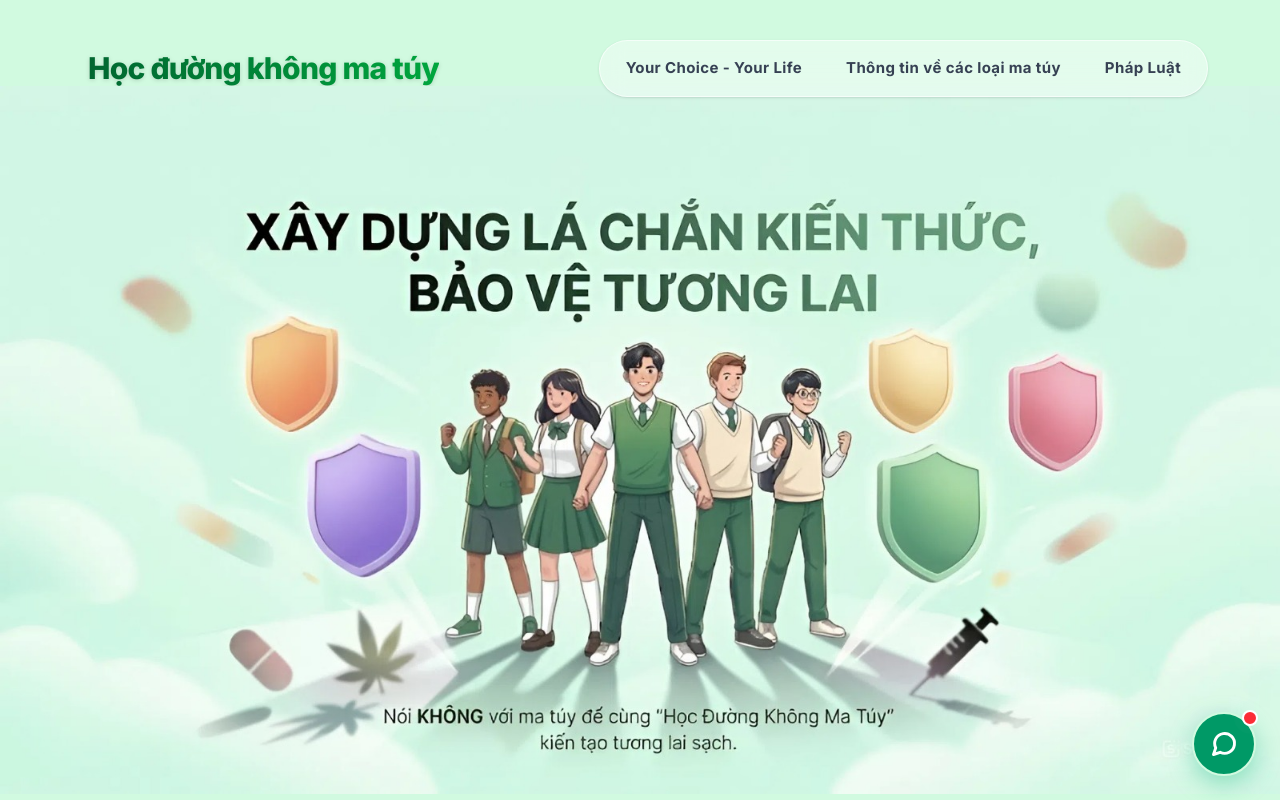
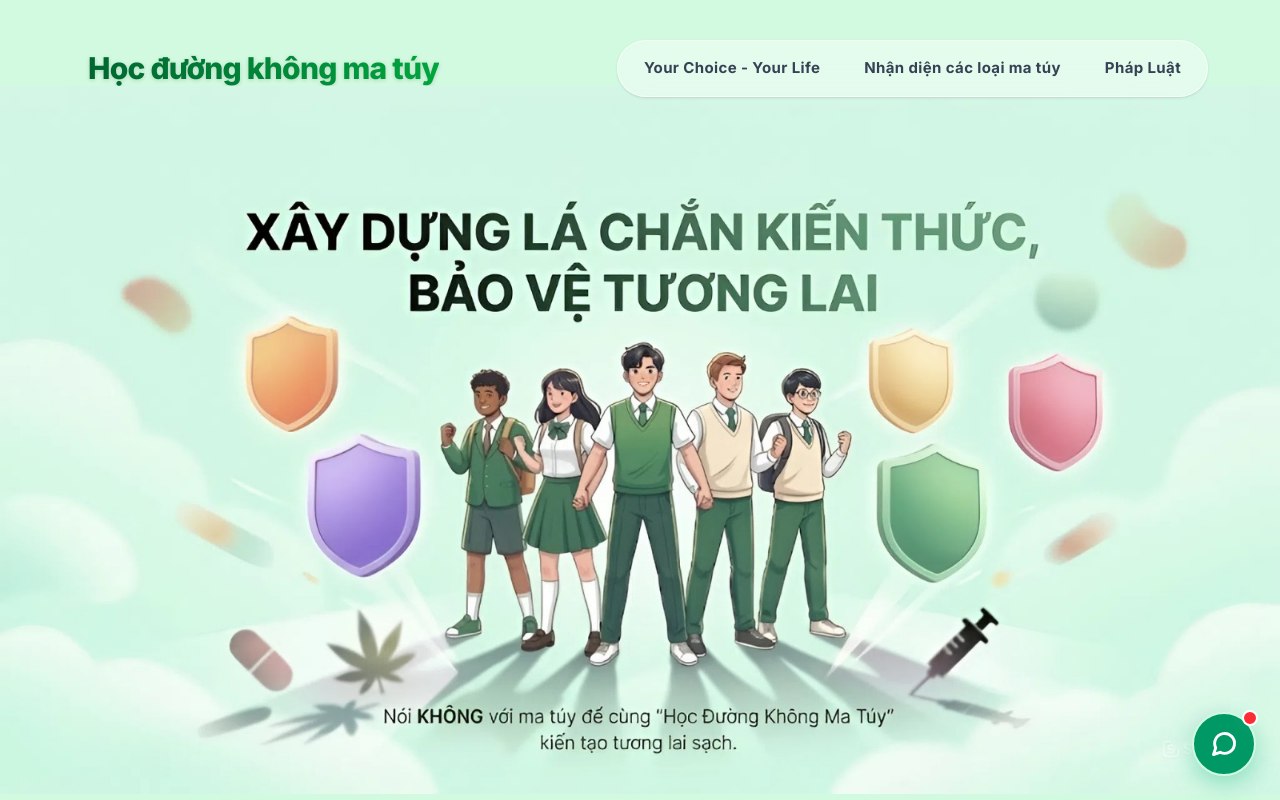
Before and after one commit to JulianNguyen05/DA_HocDuongKhongMaTuy, a Next.js app: page / in a window 1280 px wide. Shown: the top 800 px of the page. Built offline with nearby package versions, Linux system fonts and the light colour scheme.

Commit message:
update navbar

```diff
--- a/src/components/layout/Navbar.tsx
+++ b/src/components/layout/Navbar.tsx
@@ -7,7 +7,7 @@ import { motion, AnimatePresence } from "framer-motion";
 
 const menu = [
   { name: "Your Choice - Your Life", path: "/game" },
-  { name: "Thông tin về các loại ma túy", path: "/flashcard" },
+  { name: "Nhận diện các loại ma túy", path: "/flashcard" },
   { name: "Pháp Luật", path: "/tree_ver2" },
 ];
 
```
